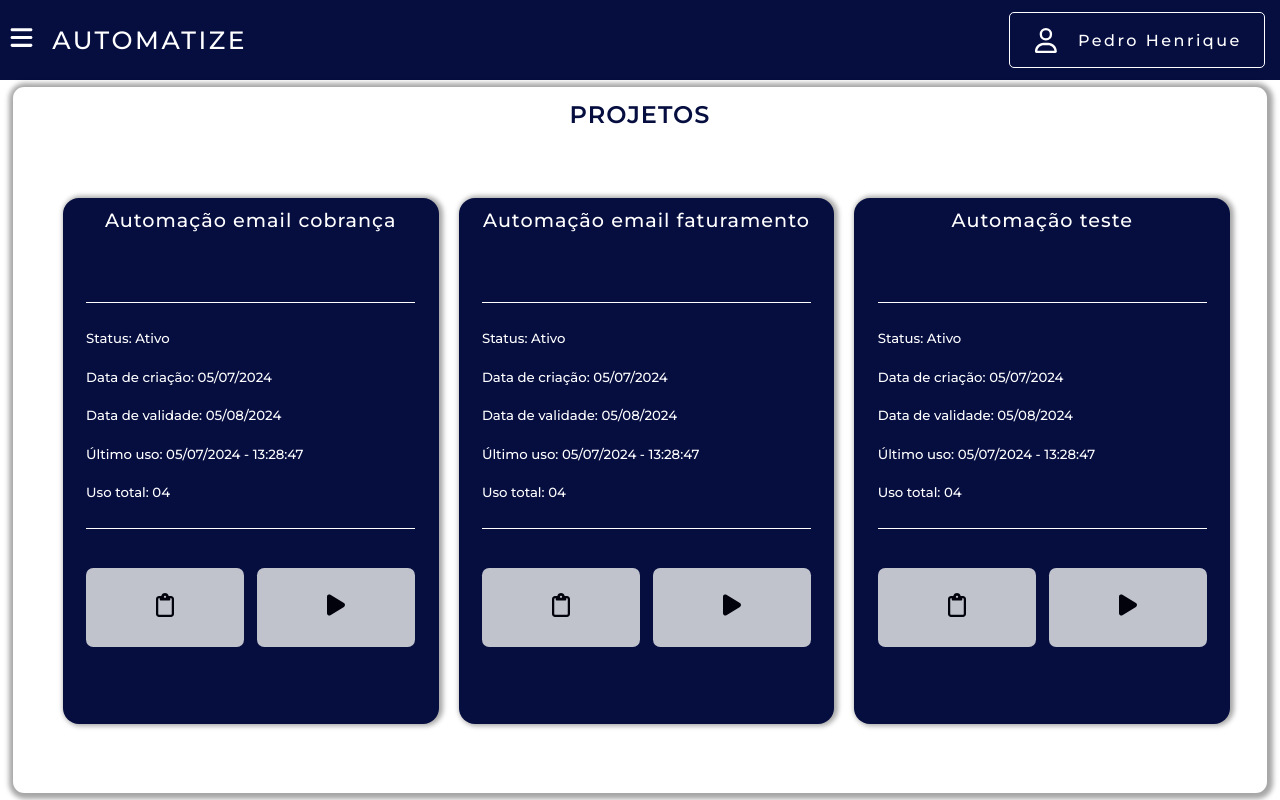
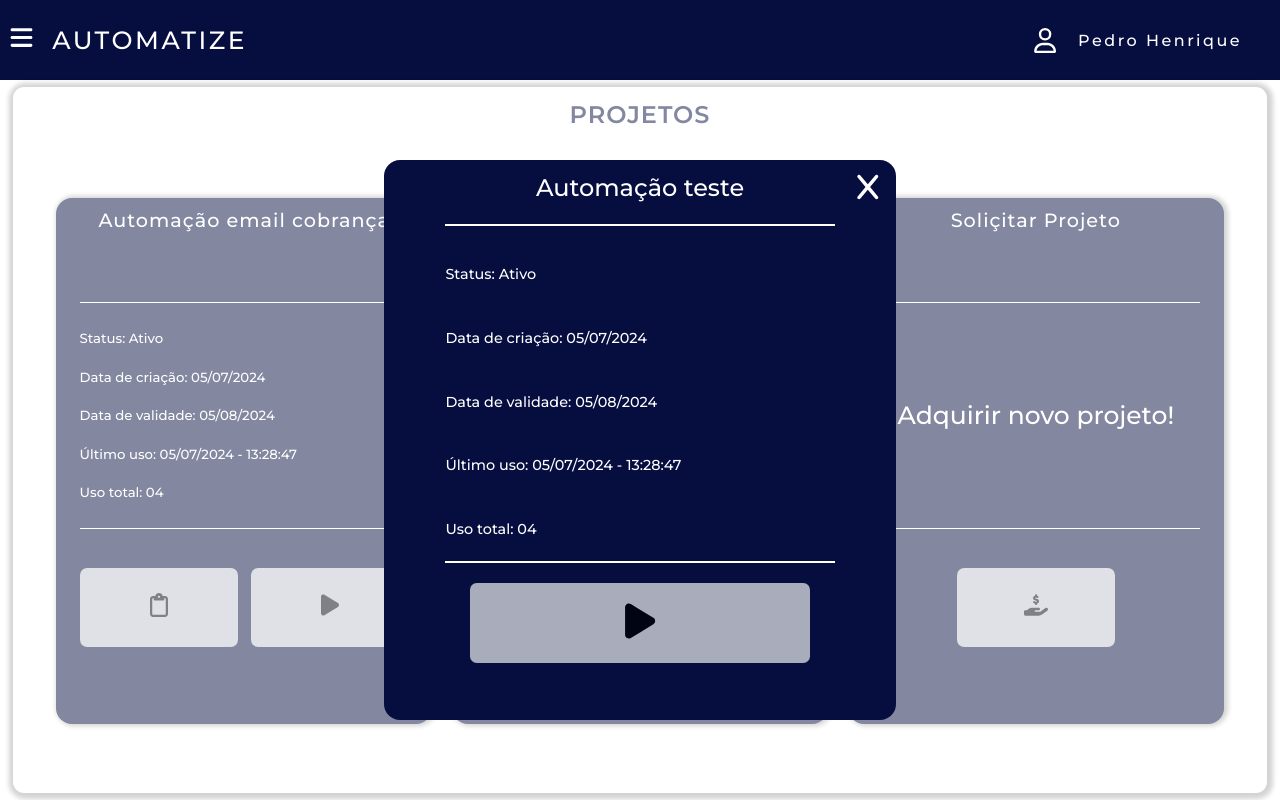
Before and after one commit to Pedro-Novais/Automatize, a React (Vite) app: page /projects in a window 1280 px wide. Both pictures are taken after a click on the button 165 px from the left and 607 px from the top of the page. Built offline with nearby package versions, Linux system fonts and the light colour scheme.

Commit message:
Finalizar componente e popup dos cards

```diff
--- a/src/container/layout/style.css
+++ b/src/container/layout/style.css
@@ -38,7 +38,6 @@ header, p{
     height: 100%;
     padding: .5em;
     border-radius: .2em;
-    border: solid 1px var(--color-five);
     transition: .2s;
 }
 
--- /dev/null
+++ b/src/container/projects/ContentInfoProject.jsx
@@ -0,0 +1,28 @@
+import { ContentAboutCard } from "./components/ContentAboutCard";
+import { Buttons } from "../../components/Buttons";
+import { FaX } from "react-icons/fa6";
+import { FaPlay } from "react-icons/fa6";
+
+export function ContentInfoProject({ actionState }) {
+
+    function close() {
+        actionState(null, false)
+    }
+
+    return (
+        <div className='contentInfosCard'>
+            <FaX className="close"onClick={close} />
+            <h2>Automação teste</h2>
+            <div className="infosCard">
+                <ContentAboutCard title="Status" info="Ativo" />
+                <ContentAboutCard title="Data de criação" info="05/07/2024" />
+                <ContentAboutCard title="Data de validade" info="05/08/2024" />
+                <ContentAboutCard title="Último uso" info="05/07/2024 - 13:28:47" />
+                <ContentAboutCard title="Uso total" info="04" />
+            </div>
+            <Buttons style="buttonInfoCard">
+                <FaPlay className="play"/>
+            </Buttons>
+        </div>
+    )
+}
--- a/src/container/projects/ContentProject.jsx
+++ b/src/container/projects/ContentProject.jsx
@@ -3,8 +3,9 @@ import { ContentPage } from '../../components/ContentPage'
 import { ProjectCard } from './components/ProjectCard'
 import './style.css'
 
-export function ContentProject() {
-    const teste = [1,4,7]
+export function ContentProject({ actionState, dataPopup }) {
+
+    const teste = [1,2]
     const title = ["Automação email cobrança", "Automação email faturamento", "Automação teste", "Chega de automação", "Último titulo"]
 
     let typejustify = 'flex-start'
@@ -15,17 +16,24 @@ export function ContentProject() {
     }
 
     return (
-        <div className='contentSection'>
+        <div
+            className='contentSection'
+            style={{
+                opacity: dataPopup ? '.5' : '1',
+                pointerEvents: dataPopup ? 'none' : 'auto'
+            }}>
             <TitlePage title="Projetos" />
             <ContentPage>
                 <div className='containerProjects'>
                     <div className='cardFlow'
-                        style={{ justifyContent: `${typejustify}` }}>
+                        style={{
+                            justifyContent: `${typejustify}`
+                        }}>
                         {teste.map((element, index) => (
-                            <ProjectCard key={index} title={title[index]} />
+                            <ProjectCard key={index} title={title[index]} state={actionState} />
                         ))}
 
-                        <ProjectCard title='Soliçitar Projeto' offerService = {true} />
+                        <ProjectCard title='Soliçitar Projeto' offerService={true} />
                     </div>
                 </div>
             </ContentPage>
--- a/src/container/projects/Projects.jsx
+++ b/src/container/projects/Projects.jsx
@@ -1,10 +1,24 @@
+import { useState } from "react"
 import { ContentProject } from "./ContentProject"
+import { ContentInfoProject } from "./ContentInfoProject"
+function Projects() {
 
-function Projects(){
+    const [data, setData] = useState(null)
+    const [popupInfo, setPopupInfo] = useState(false)
+
+    const viewPopupInfo = (infos, state) => {
+
+        setData(infos)
+        setPopupInfo(state)
+
+    }
 
     return (
         <div className="content">
-            <ContentProject />
+            <ContentProject actionState={viewPopupInfo} dataPopup = {popupInfo}/>
+            {
+                popupInfo && <ContentInfoProject actionState={viewPopupInfo} />
+            }
         </div>
     )
 }
--- a/src/container/projects/components/ProjectCard.jsx
+++ b/src/container/projects/components/ProjectCard.jsx
@@ -7,10 +7,10 @@ import { FaPlay } from "react-icons/fa6";
 import { FaHandHoldingDollar } from "react-icons/fa6";
 import { BsJustify } from "react-icons/bs";
 
-export function ProjectCard({ title, offerService = false }) {
+export function ProjectCard({ title, state, offerService = false}) {
 
     const actionInfo = () => {
-        console.log('visualizar informações!')
+        state('teste', true)
     }
 
     const actionPlay = () => {
--- a/src/container/projects/style.css
+++ b/src/container/projects/style.css
@@ -108,3 +108,80 @@
     cursor: pointer;
     opacity: 1;
 }
+
+@keyframes slide{
+    from{
+        opacity: .7;
+    }
+    to{
+        opacity: 1;
+    }
+}
+
+.contentInfosCard{
+    display: flex;
+    flex-direction: column;
+    justify-content: flex-start;
+    align-items: center;
+    position: absolute;
+    width: 40%;
+    height: 70%;
+    border-radius: 1em;
+    padding: .8em;
+    background-color: var(--color-two);
+    color: var(--color-five);
+    animation: slide .3s ease;
+}
+
+.close{
+    position: absolute;
+    right: 15px;
+    width: 5%;
+    height: 5%;
+}
+
+
+.contentInfosCard svg:hover{
+    cursor: pointer;
+}
+
+.contentInfosCard h2{
+    width: 80%;
+    height: 10%;
+    text-align: center;
+    border-bottom: solid 2px;
+}
+
+.infosCard{
+    display: flex;
+    flex-direction: column;
+    justify-content: space-around;
+    width: 80%;
+    height: 60%;
+    margin-top: 1em;
+    border-bottom: solid 2px;
+}
+
+.infosCard h5{
+    font-size: .9rem;
+}
+
+.buttonInfoCard{
+    width: 70%;
+    height: 15%;
+    margin-top: 1.5em;
+    border-radius: .5em;
+    border-style: none;
+    opacity: .7;
+    transition: .2s;
+}
+
+.buttonInfoCard:hover{
+    cursor:pointer;
+    opacity: 1;
+}
+
+.play{
+    width: 50%;
+    height: 50%;
+}
```
